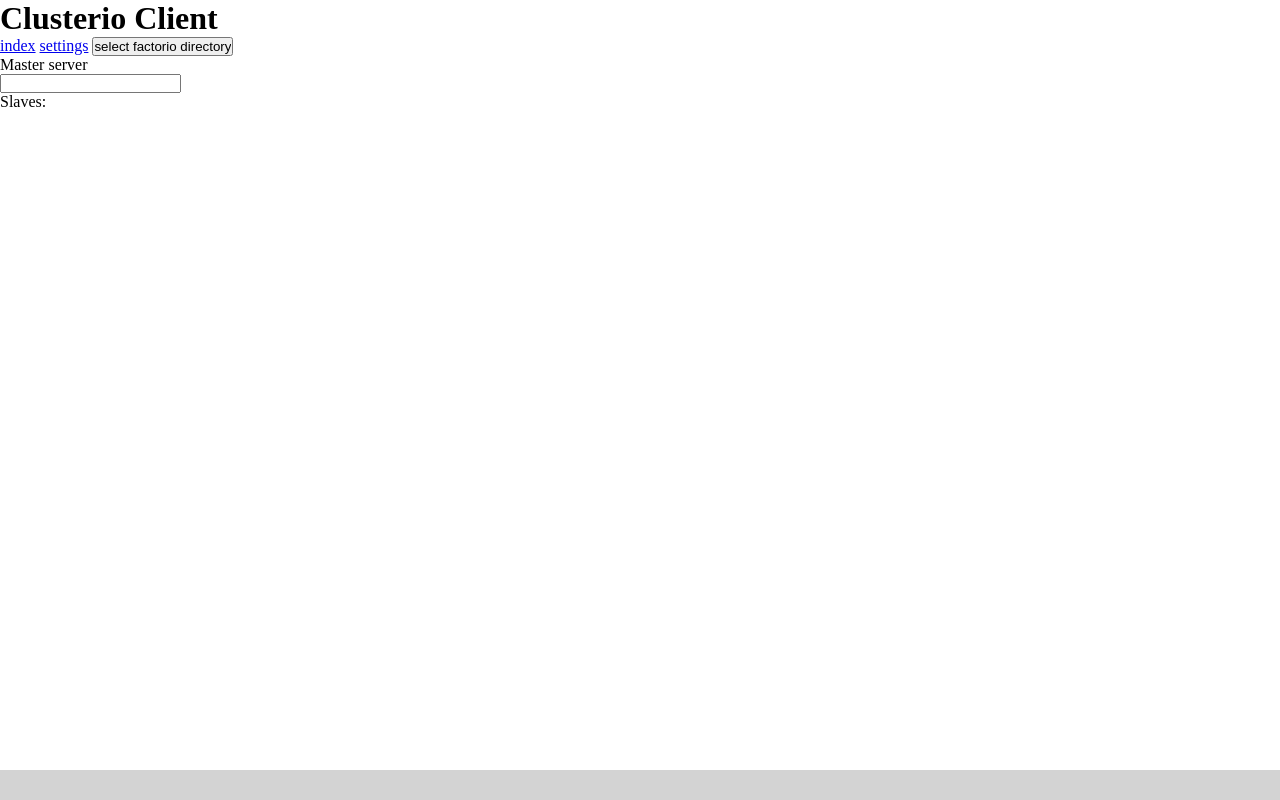
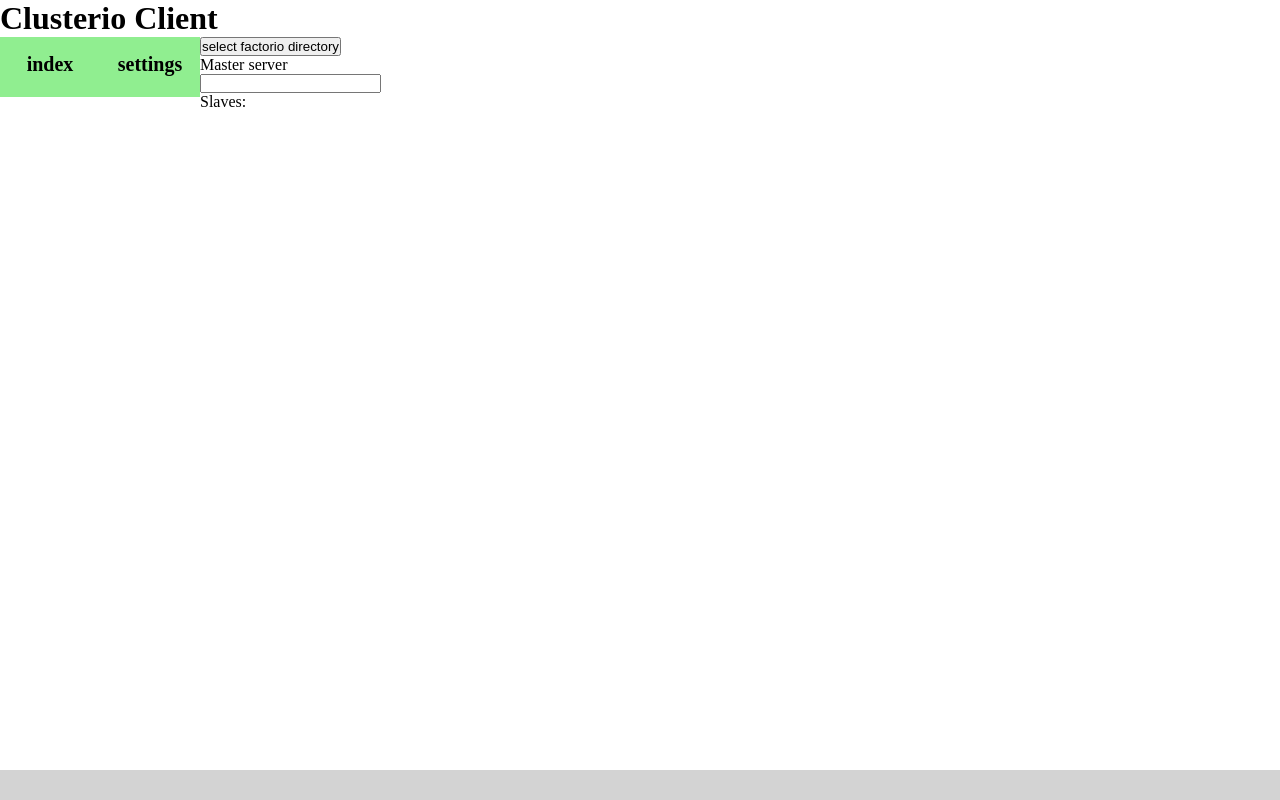
Before and after one commit to Danielv123/factorioClusterioClient, an Electron app: page index.html in a window 1280 px wide. Drawn offline with Linux system fonts and the light colour scheme; no server answers.

Commit message:
Something ressembling a proper navbar

```diff
--- a/index.html
+++ b/index.html
@@ -6,8 +6,18 @@
 	</head>
 	<body>
 		<h1>Clusterio Client</h1>
-		<a href="index.html">index</a>
-		<a href="settings.html">settings</a>
+		<div id="navbar">
+			<a href="index.html">
+				<div>
+					<p>index</p>
+				</div>
+			</a>
+			<a href="settings.html">
+				<div>
+					<p>settings</p>
+				</div>
+			</a>
+		</div>
 		<input id="folderSelector" type="submit" value="select factorio directory" onclick="mainProcess.selectFactorioDirectory()"/>
 		<p>Master server</p>
 		<input id="masterInput" type="text" onchange="setMasterAddress()">
--- a/style.css
+++ b/style.css
@@ -48,15 +48,25 @@
 /*
 	Navbar styling
 */
-#navbar a {
+#navbar a div {
 	float:left;
 	width:100px;
 	height:60px;
 	text-align:center;
-	background-color:lightgreen;
+	background-color: #90ee90;
+	transition:1s;
+}
+#navbar a div:hover {
+	background-color:#80aa80;
+}
+#navbar a div p {
+	padding-top:16px;
+	font-size:20px;
+	color:black;
+	font-weight:bold;
 }
 
-/* Fancy togglle switch for toggly things  stolen from https://www.w3schools.com/howto/howto_css_switch.asp */
+/* Fancy toggle switch for toggly things  stolen from https://www.w3schools.com/howto/howto_css_switch.asp */
 /* The switch - the box around the slider */
 .switch {
   position: relative;
```
Also changed, not shown: settings.html (+10 -2 lines).
